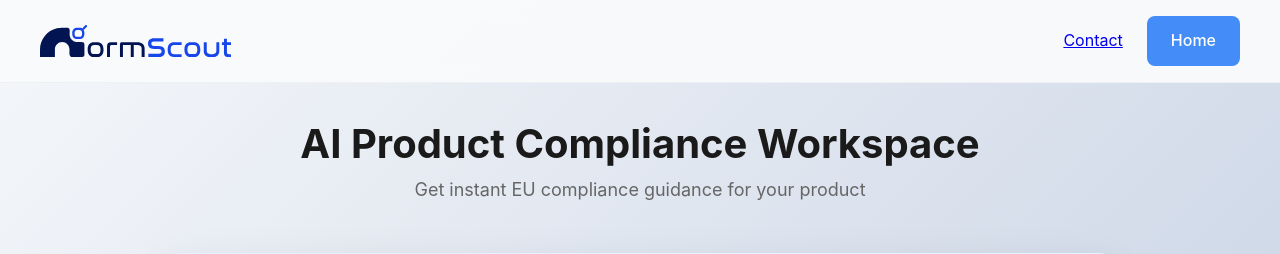
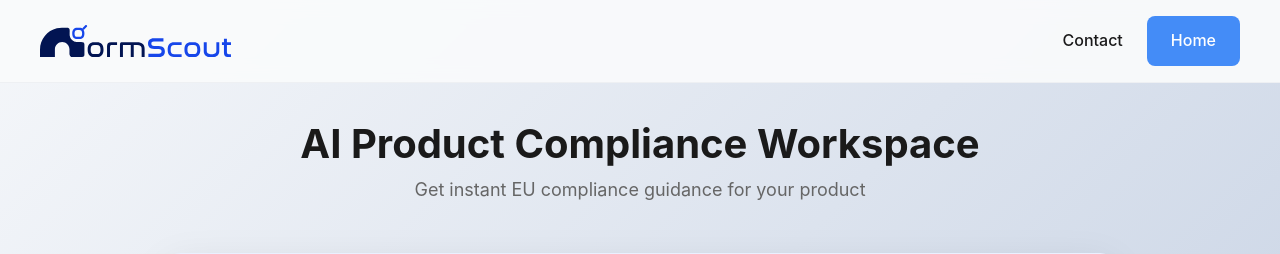
Before and after one commit to Hausertimo/Hausertimo.github.io, a Flask app: page /develope in a window 1280 px wide. Shown: the top 254 px of the page. Run offline with Flask 3, Linux system fonts and the light colour scheme; parts of the project's set-up code (start-up, migrations or seed data) failed here and were passed over.

Commit message:
Updated Contact Button

```diff
--- a/templates/develope.html
+++ b/templates/develope.html
@@ -329,7 +329,7 @@
                 <img src="/img/full_logo.svg" alt="NormScout" class="logo-svg">
             </a>
             <nav class="nav">
-                <a href="/contact">Contact</a>
+                <a href="/contact" class="nav-link">Contact</a>
                 <a href="/" class="btn btn-accent">Home</a>
             </nav>
         </div>
```
